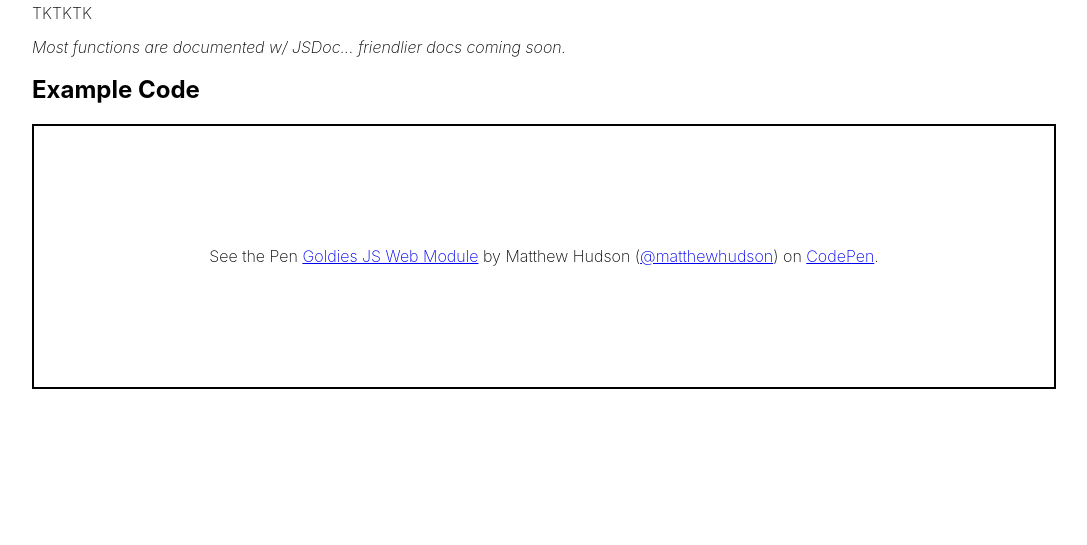
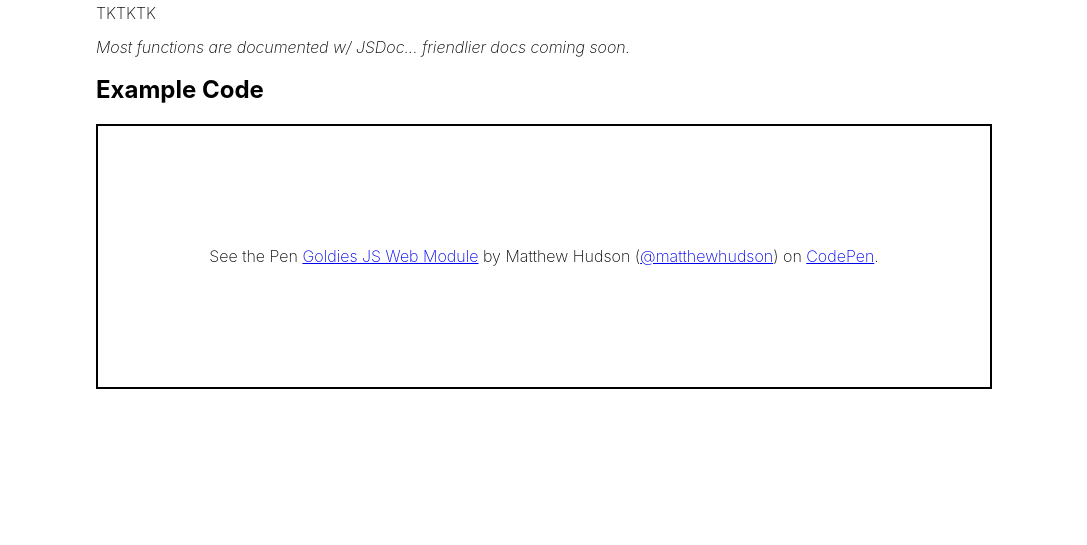
Before and after one commit to matthewhudson/goldies, a website: page docs/index.html in a window 1280 px wide. Shown: the part 255-800 px from the top of the page, without its empty margins (96-1183 px from the left). Drawn offline with nearby package versions, Linux system fonts and the light colour scheme; a script that the page names is missing.

Commit message:
docs: adjust horizontal centering

```diff
--- a/docs/index.html
+++ b/docs/index.html
@@ -64,7 +64,7 @@
           <a class="link pb1" href="https://hudson.dev/">@hudson</a>.
         </p>
       </header>
-      <div class="wrapper">
+      <div class="center ma4 ma5-ns">
         <h2>Documentation</h2>
         <p>TKTKTK</p>
         <p>
```
